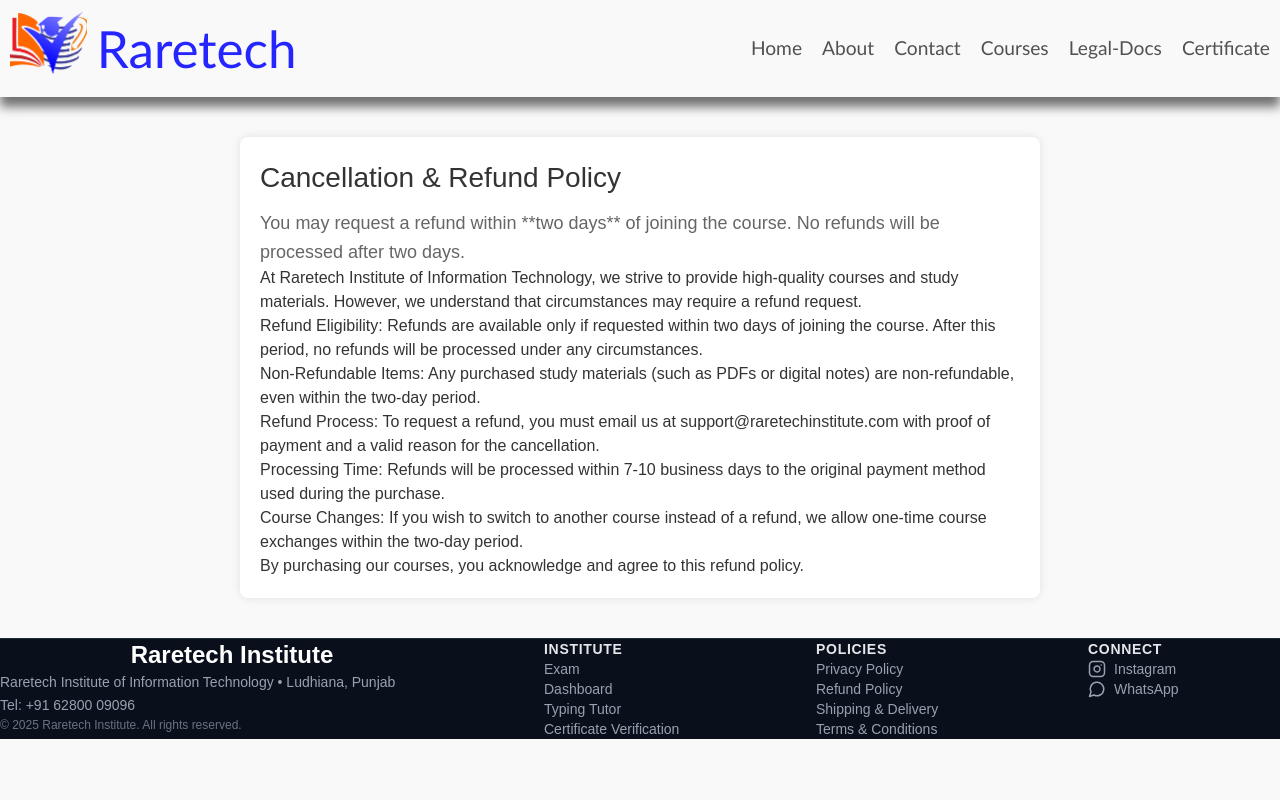
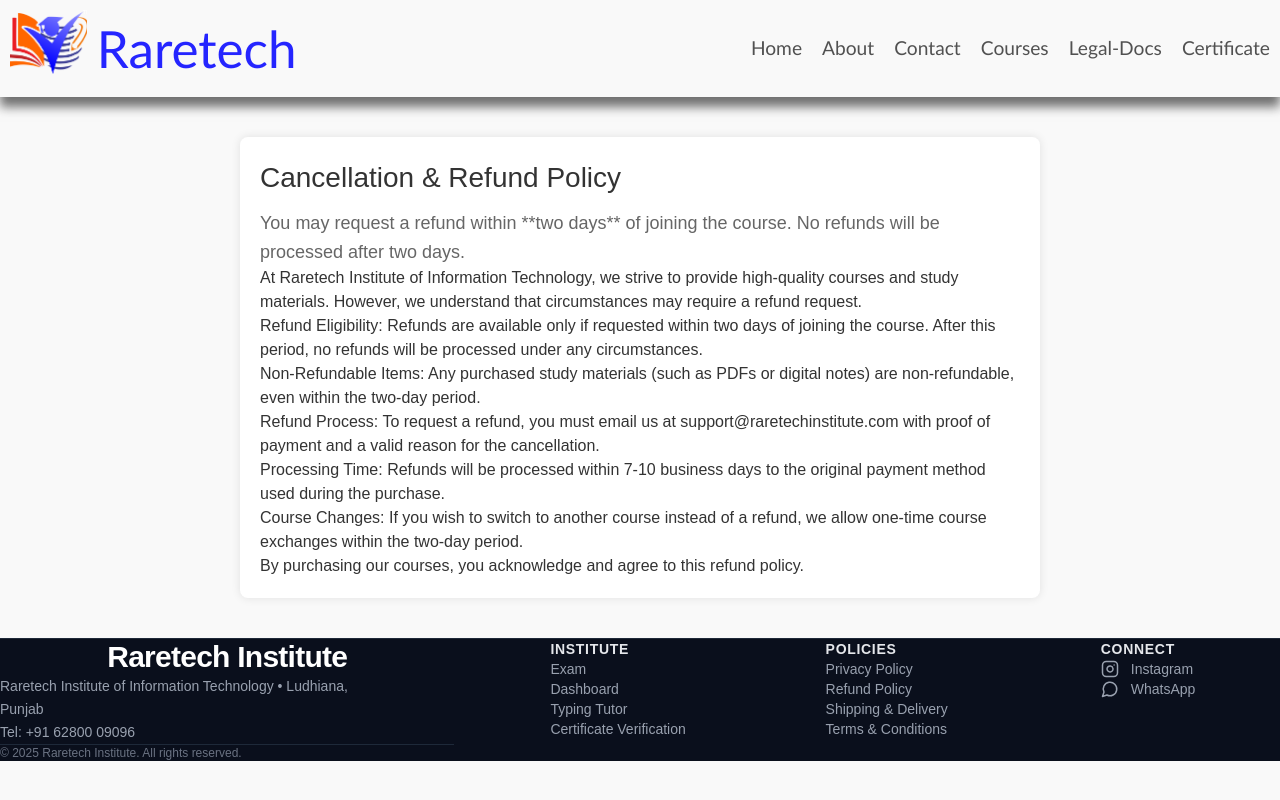
Before and after one commit to Harsh1jatt/official-raretech, a React (Vite) app: page /refund in a window 1280 px wide. Built offline with nearby package versions, Linux system fonts and the light colour scheme; no server answers.

Commit message:
Refactor WebFooter layout and styling

```diff
--- a/src/pages/components/WebFooter.jsx
+++ b/src/pages/components/WebFooter.jsx
@@ -4,14 +4,15 @@
 
 const WebFooter = () => {
   return (
-    <footer className="bg-[#0a0f1c] text-gray-400 px-6 md:px-20 py-14 border-t border-gray-800">
-      <div className="max-w-7xl mx-auto grid md:grid-cols-5 gap-10 md:gap-20">
-        {/* Brand */}
-        <div className="md:col-span-2">
-          <h2 className="text-white text-2xl font-semibold mb-3">
+    <footer className="bg-[#0a0f1c] text-gray-400 border-t border-gray-800 py-16 px-8 md:px-24">
+      <div className="max-w-7xl mx-auto grid md:grid-cols-5 gap-12 md:gap-24">
+
+        {/* Brand Section */}
+        <div className="md:col-span-2 space-y-5">
+          <h2 className="text-white text-3xl font-semibold tracking-tight">
             Raretech Institute
           </h2>
-          <p className="text-sm leading-relaxed">
+          <p className="text-sm leading-relaxed text-gray-400 max-w-sm">
             Raretech Institute of Information Technology • Ludhiana, Punjab
             <br />
             Tel:{" "}
@@ -19,17 +20,17 @@
               +91 62800 09096
             </a>
           </p>
-          <p className="text-xs text-gray-500 mt-6">
+          <p className="text-xs text-gray-500 pt-6 border-t border-gray-800">
             © {new Date().getFullYear()} Raretech Institute. All rights reserved.
           </p>
         </div>
 
-        {/* For Institute Use Only */}
-        <div>
-          <h3 className="text-sm font-semibold text-gray-200 uppercase tracking-wider mb-3">
+        {/* Institute Section */}
+        <div className="space-y-4">
+          <h3 className="text-sm font-semibold text-gray-200 uppercase tracking-wider">
             Institute
           </h3>
-          <ul className="space-y-2 text-sm">
+          <ul className="space-y-3 text-sm">
             <li>
               <a
                 href="https://exam.raretech.co.in/"
@@ -65,12 +66,12 @@
           </ul>
         </div>
 
-        {/* Policies */}
-        <div>
-          <h3 className="text-sm font-semibold text-gray-200 uppercase tracking-wider mb-3">
+        {/* Policies Section */}
+        <div className="space-y-4">
+          <h3 className="text-sm font-semibold text-gray-200 uppercase tracking-wider">
             Policies
           </h3>
-          <ul className="space-y-2 text-sm">
+          <ul className="space-y-3 text-sm">
             <li>
               <Link to="/privacy-policy" className="hover:text-blue-400">
                 Privacy Policy
@@ -94,18 +95,18 @@
           </ul>
         </div>
 
-        {/* Connect */}
-        <div>
-          <h3 className="text-sm font-semibold text-gray-200 uppercase tracking-wider mb-3">
+        {/* Connect Section */}
+        <div className="space-y-4">
+          <h3 className="text-sm font-semibold text-gray-200 uppercase tracking-wider">
             Connect
           </h3>
-          <ul className="space-y-2 text-sm">
+          <ul className="space-y-3 text-sm">
             <li>
               <a
                 href="https://softweb.raretech.co.in"
                 target="_blank"
                 rel="noopener noreferrer"
-                className="flex items-center gap-2 hover:text-pink-400 transition"
+                className="flex items-center gap-3 hover:text-pink-400 transition"
               >
                 <Instagram size={18} />
                 Instagram
@@ -116,7 +117,7 @@
                 href="https://wa.me/916280009096"
                 target="_blank"
                 rel="noopener noreferrer"
-                className="flex items-center gap-2 hover:text-green-400 transition"
+                className="flex items-center gap-3 hover:text-green-400 transition"
               >
                 <MessageCircle size={18} />
                 WhatsApp
```
